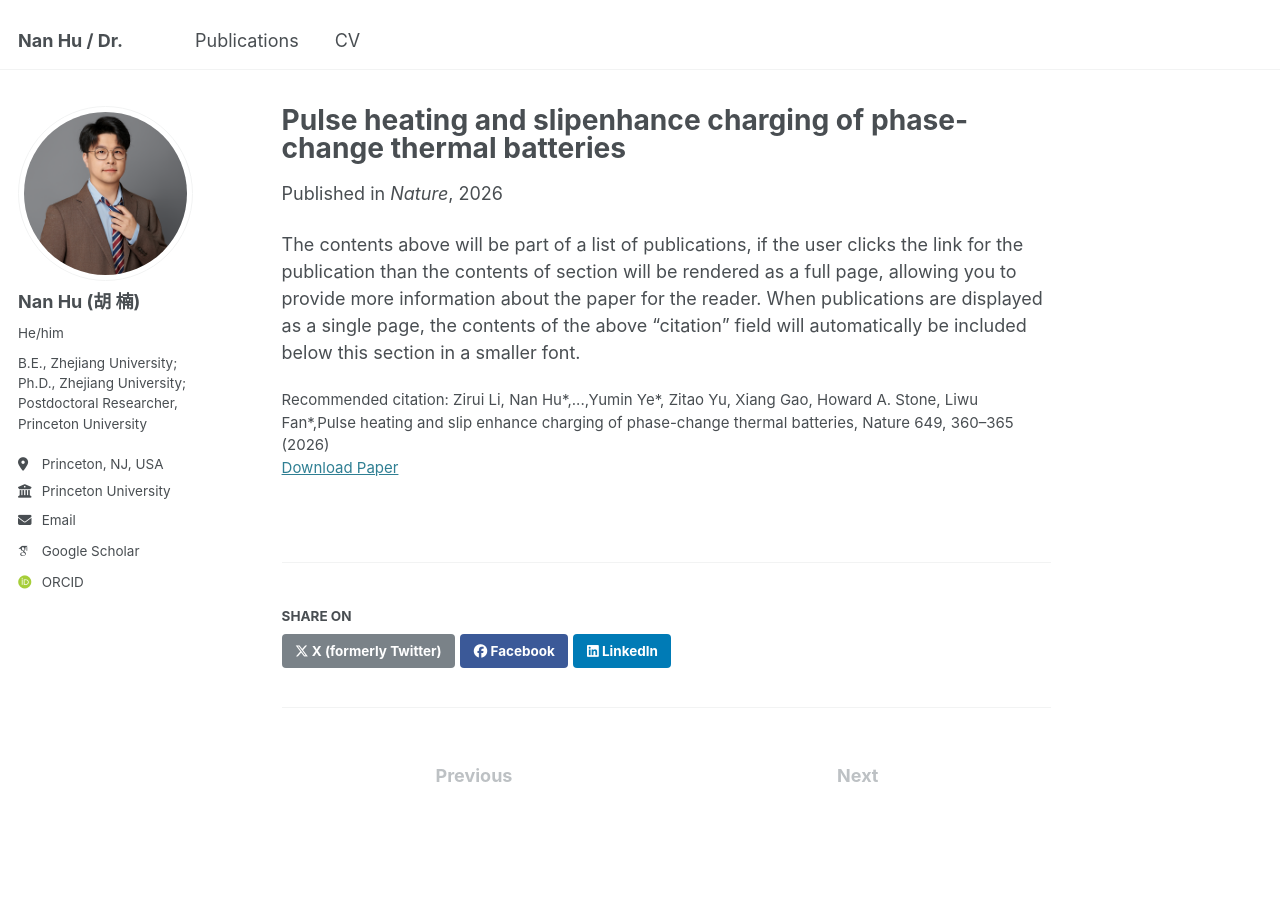
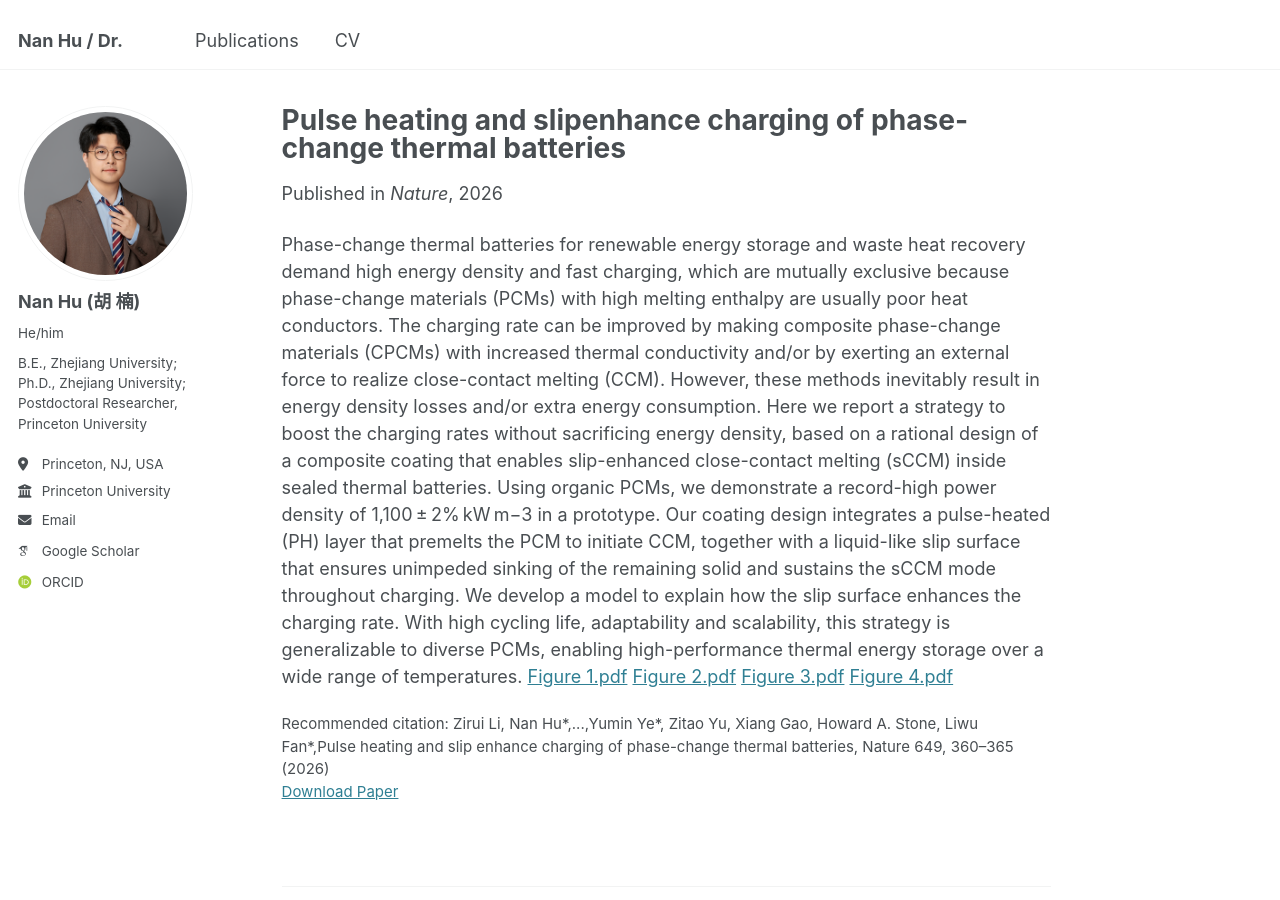
Before and after one commit to princetonNanHu/Nan, a Jekyll site: the page built from _publications/2026-01-07-Pulse heating and slip enhance charging of phase-change thermal batteries.md, in a window 1280 px wide and 900 px high. Built offline with Jekyll 4.4.1, drawn with Linux system fonts in a browser that asks for light colours; some web fonts are replaced.

Commit message:
Revise publication details for thermal batteries
Updated the publication entry to include detailed findings on slip-enhanced close-contact melting in phase-change thermal batteries, along with figures.

```diff
--- a/_publications/2026-01-07-Pulse heating and slip enhance charging of phase-change thermal batteries.md
+++ b/_publications/2026-01-07-Pulse heating and slip enhance charging of phase-change thermal batteries.md
@@ -9,4 +9,8 @@ excerpt: 'Phase-change thermal batteries for renewable energy storage and waste
 citation: 'Zirui Li, Nan Hu*,...,Yumin Ye*, Zitao Yu, Xiang Gao, Howard A. Stone, Liwu Fan*,Pulse heating and slip enhance charging of phase-change thermal batteries, Nature 649, 360–365 (2026)'
 ---
 
-The contents above will be part of a list of publications, if the user clicks the link for the publication than the contents of section will be rendered as a full page, allowing you to provide more information about the paper for the reader. When publications are displayed as a single page, the contents of the above "citation" field will automatically be included below this section in a smaller font.
+Phase-change thermal batteries for renewable energy storage and waste heat recovery demand high energy density and fast charging, which are mutually exclusive because phase-change materials (PCMs) with high melting enthalpy are usually poor heat conductors. The charging rate can be improved by making composite phase-change materials (CPCMs) with increased thermal conductivity and/or by exerting an external force to realize close-contact melting (CCM). However, these methods inevitably result in energy density losses and/or extra energy consumption. Here we report a strategy to boost the charging rates without sacrificing energy density, based on a rational design of a composite coating that enables slip-enhanced close-contact melting (sCCM) inside sealed thermal batteries. Using organic PCMs, we demonstrate a record-high power density of 1,100 ± 2% kW m−3 in a prototype. Our coating design integrates a pulse-heated (PH) layer that premelts the PCM to initiate CCM, together with a liquid-like slip surface that ensures unimpeded sinking of the remaining solid and sustains the sCCM mode throughout charging. We develop a model to explain how the slip surface enhances the charging rate. With high cycling life, adaptability and scalability, this strategy is generalizable to diverse PCMs, enabling high-performance thermal energy storage over a wide range of temperatures.
+[Figure 1.pdf](https://github.com/user-attachments/files/24510113/Figure.1.pdf)
+[Figure 2.pdf](https://github.com/user-attachments/files/24510115/Figure.2.pdf)
+[Figure 3.pdf](https://github.com/user-attachments/files/24510116/Figure.3.pdf)
+[Figure 4.pdf](https://github.com/user-attachments/files/24510117/Figure.4.pdf)
```
